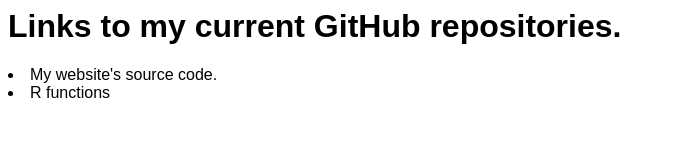
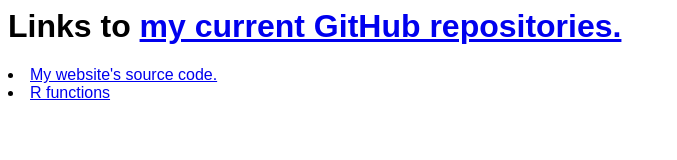
Before and after one commit to JoeThomas-git/JoeThomas-git.github.io, a plain HTML site: page code.html in a window 1280 px wide. Shown: the whole page, without its empty margins (0-677 px from the left). Drawn offline with Linux system fonts and the light colour scheme.

Commit message:
Update code.html

```diff
--- a/code.html
+++ b/code.html
@@ -10,8 +10,8 @@ li {
 }
 </style>
 <h1>
-Links to <a href:"www.github.com/JoeThomas-git">my current GitHub repositories.</a>
+Links to <a href="www.github.com/JoeThomas-git">my current GitHub repositories.</a>
 </h1>
-<li><a href:'www.github.com/JoeThomas-git/JoeThomas-git.github.io'>My website's source code.</a>
-<li><a href:'www.github.com/JoeThomas-git/joethomasRfunctions'>R functions </a>
+<li><a href="www.github.com/JoeThomas-git/JoeThomas-git.github.io">My website's source code.</a>
+<li><a href="www.github.com/JoeThomas-git/joethomasRfunctions">R functions </a>
 </html>
```
